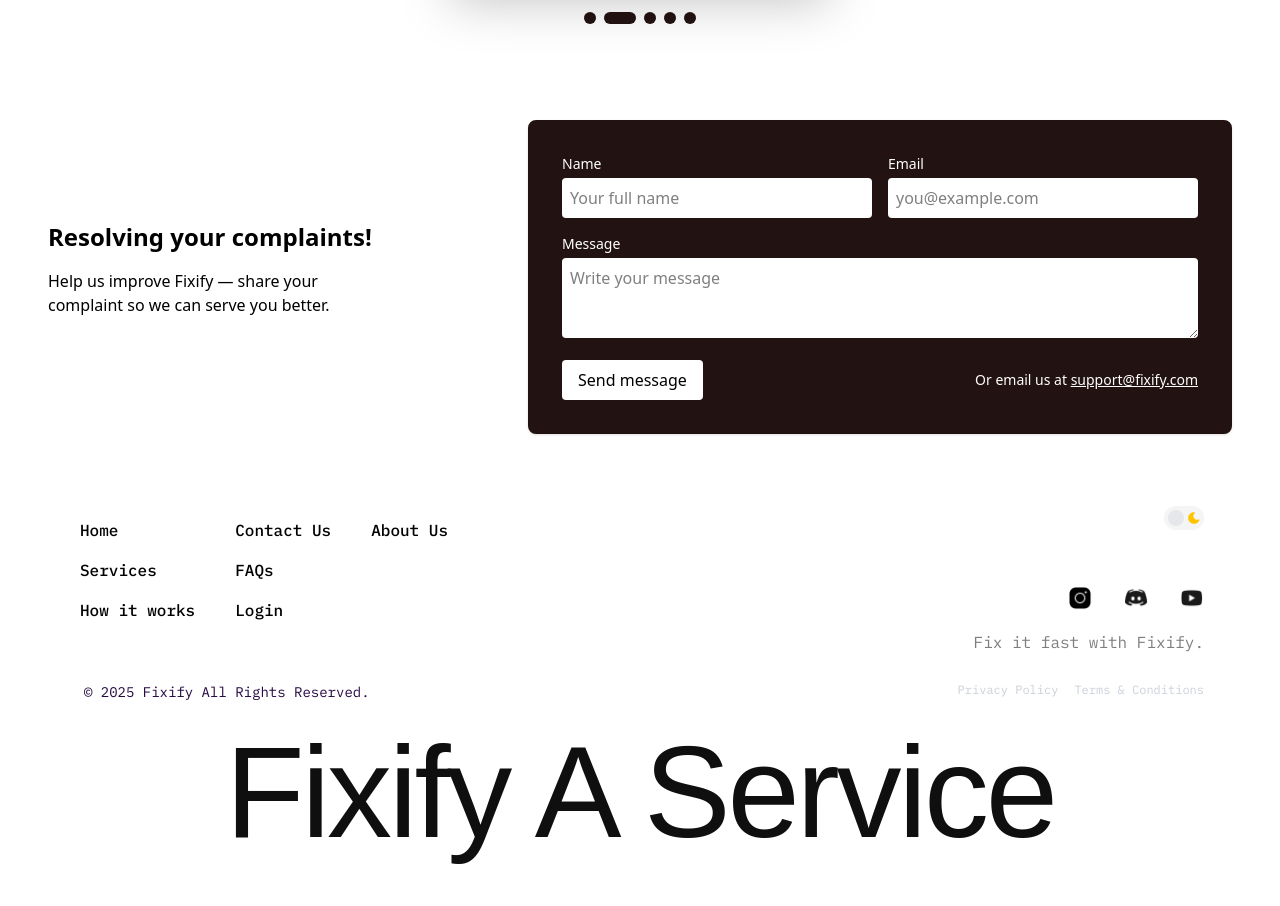
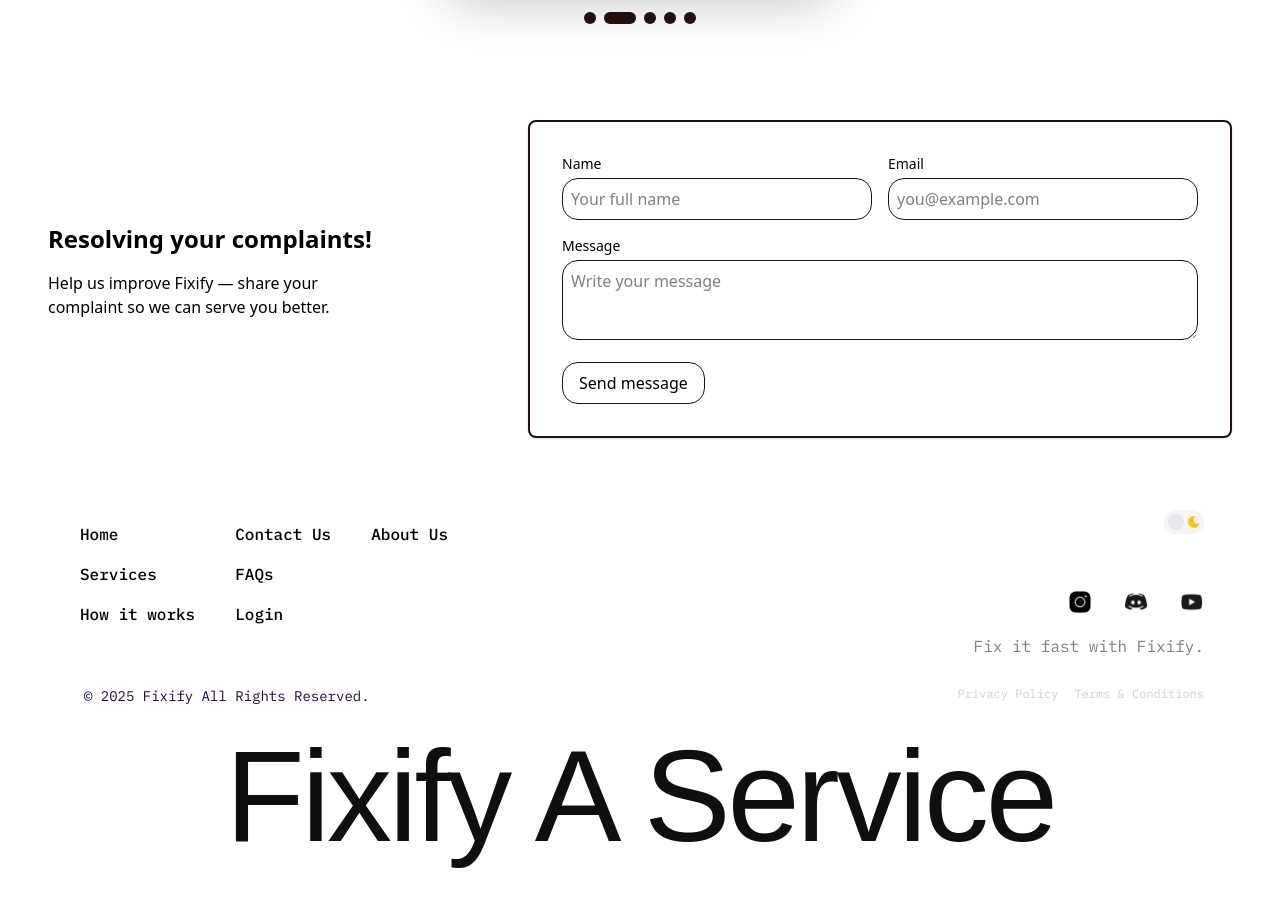
Before and after one commit to abdulrehman142/Fixify, a React (Vite) app: page / in a window 1280 px wide. Shown: the part 2780-3686 px from the top of the page. Built offline with nearby package versions, Linux system fonts and the light colour scheme; no server answers; a web font is replaced by a local one.

Commit message:
"feat:complaints"

```diff
--- a/src/components/Complaints.tsx
+++ b/src/components/Complaints.tsx
@@ -56,7 +56,7 @@
       </div>
       </div>
       <div className="w-full max-w-3xl m-4 px-4 sm:px-6 lg:px-8 py-8 relative z-10">
-        <div className="bg-[#231212] dark:bg-black border-2 border-[#231212] dark:border-[#231212] rounded-lg shadow p-8">
+        <div className="bg-white dark:bg-black border-2 border-[#231212] dark:border-[#231212] rounded-lg shadow p-8">
           {error && <div className="mb-4 text-red-500">{error}</div>}
           {success && (
             <div className="mb-4 text-green-600">
@@ -67,34 +67,34 @@
           <form onSubmit={handleSubmit} className="space-y-4">
             <div className="grid grid-cols-1 sm:grid-cols-2 gap-4">
               <div>
-                <label className="block text-sm text-white mb-1">Name</label>
+                <label className="block text-sm text-black dark:text-white mb-1">Name</label>
                 <input
                   value={name}
                   onChange={(e) => setName(e.target.value)}
-                  className="w-full p-2 rounded bg-white dark:bg-[#231212] text-black dark:text-white focus:outline-none"
+                  className="w-full border rounded-2xl border-[#231212] p-2 rounded bg-white dark:bg-[#231212] text-black dark:text-white focus:outline-none"
                   placeholder="Your full name"
                   required
                 />
               </div>
 
               <div>
-                <label className="block text-sm text-white mb-1">Email</label>
+                <label className="block text-sm text-black dark:text-white mb-1">Email</label>
                 <input
                   type="email"
                   value={email}
                   onChange={(e) => setEmail(e.target.value)}
-                  className="w-full p-2 rounded bg-white dark:bg-[#231212] text-black dark:text-white focus:outline-none"
+                  className="w-full p-2 border rounded-2xl border-[#231212] bg-white dark:bg-[#231212] text-black dark:text-white focus:outline-none"
                   placeholder="you@example.com"
                   required
                 />
               </div>
             </div>
             <div>
-              <label className="block text-sm text-white mb-1">Message</label>
+              <label className="block text-sm text-black dark:text-white mb-1">Message</label>
               <textarea
                 value={message}
                 onChange={(e) => setMessage(e.target.value)}
-                className="w-full p-2 rounded bg-white dark:bg-[#231212] text-black dark:text-white min-h-[80px] focus:outline-none"
+                className="w-full p-2 border rounded-2xl border-[#231212] bg-white dark:bg-[#231212] text-black dark:text-white min-h-[80px] focus:outline-none"
                 placeholder="Write your message"
                 required
               />
@@ -103,7 +103,7 @@
             <div className="flex items-center justify-between">
               <button
                 type="submit"
-                className="bg-white dark:bg-[#231212] hover:text-white dark:text-white hover:bg-[#422727] dark:hover:bg-gray-800 text-black p-2 px-4 rounded"
+                className="bg-white border rounded-2xl border-[#231212] dark:bg-[#231212] hover:text-white dark:text-white hover:bg-[#422727] dark:hover:bg-gray-800 text-black p-2 px-4 rounded"
               >
                 Send message
               </button>
```
